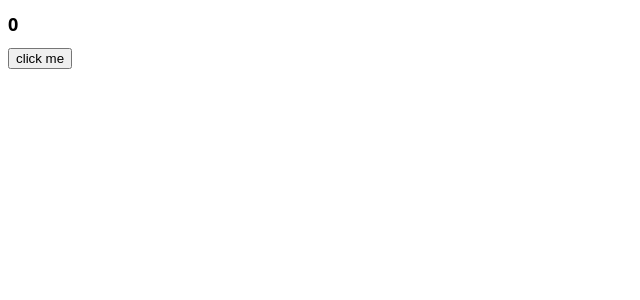
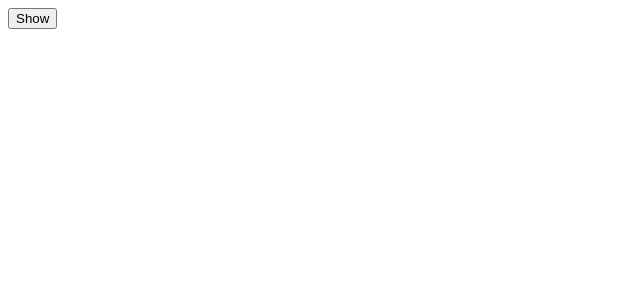
Before and after one commit to jun2vv/react-for-beginners, a React (Create React App) app: page / in a window 1280 px wide. Shown: the top 300 px of the page, without its empty margins (0-640 px from the left). Built offline with nearby package versions, Linux system fonts and the light colour scheme.

Commit message:
useEffect 예제 연습2

```diff
--- a/src/App.js
+++ b/src/App.js
@@ -2,17 +2,32 @@
 import styles from "./App.module.css";
 import { useState, useEffect } from "react";
 
+function Hello() {
+  useEffect(() => {
+    console.log("hi :)");
+    return function() {
+      console.log("bye :(");
+    }
+  }, []);
+
+  useEffect(function() {
+    console.log("hi :)");
+    return function() {
+      console.log("bye :(");
+    }
+  }, []);
+
+  return <h1>hello</h1>
+}
+
 function App() {
-  const [counter, setValue] = useState(0);
-  const onClick = () => setValue((prev) => prev+1);
-  console.log("i run all");
-  useEffect(() => {
-    console.log("tetete")
-  }, []);
+  const [showing, setShowing] = useState(false);
+  const onClick = () => setShowing((prev) => !prev);
+
   return (
     <div>
-      <h1 className={styles.title}>{counter}</h1>
-      <button onClick={onClick}>click me</button>
+      {showing ? <Hello /> : null}
+      <button onClick={onClick}>{showing ? "Hide" : "Show"}</button>
     </div>
   );
 }
```
